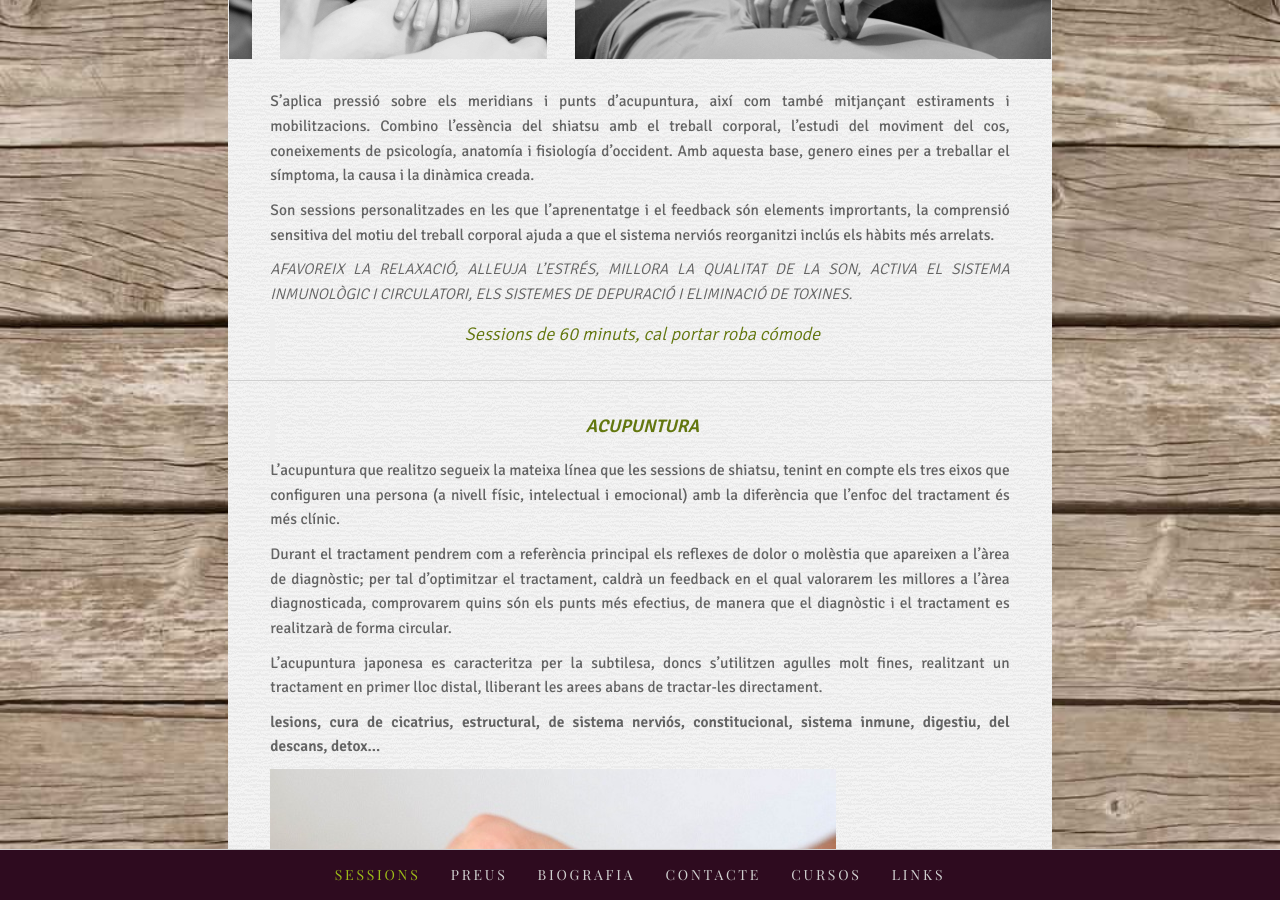
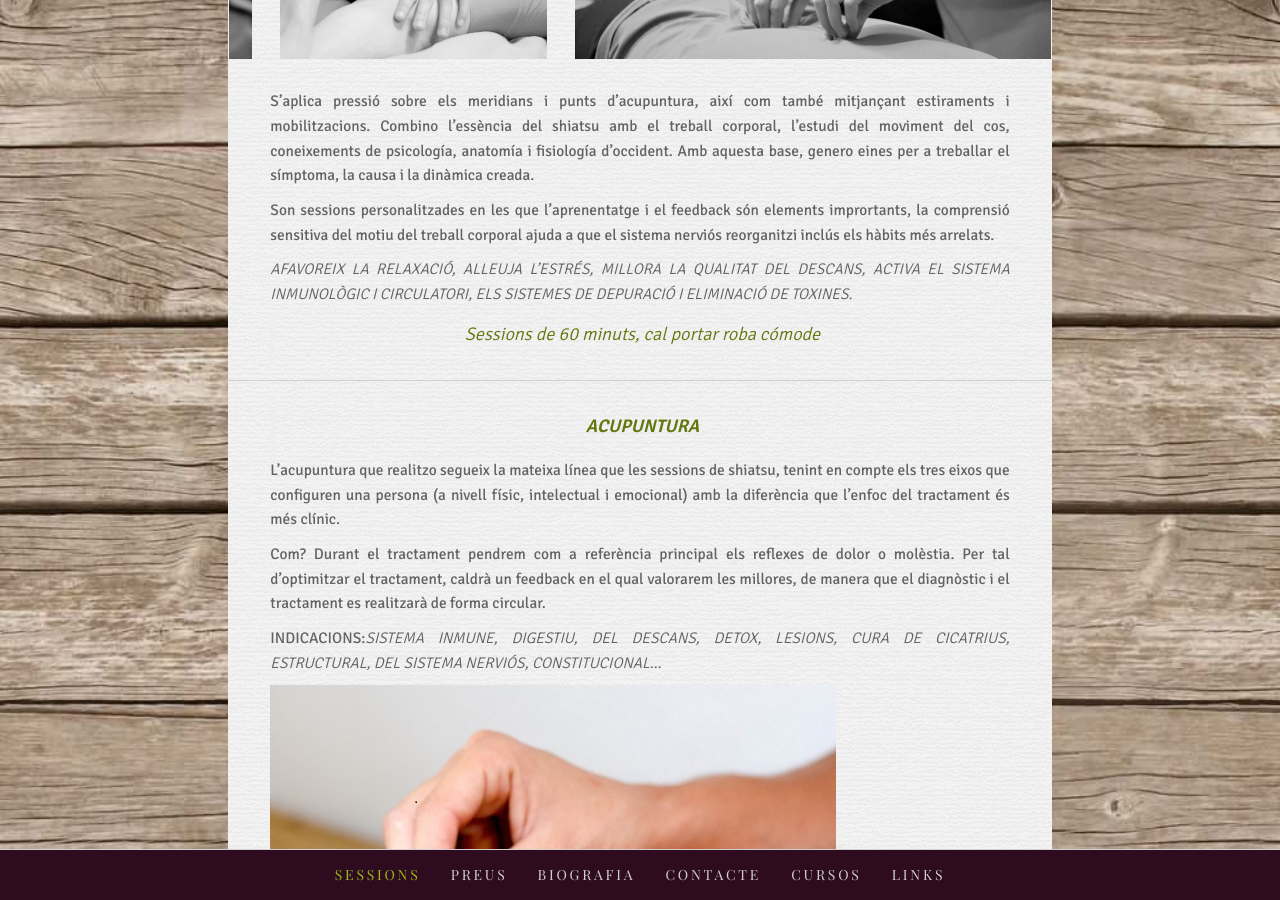
Before and after one commit to agustibr/shiatsu.nuriabelloc.com, a Jekyll site: the page built from cat/1-sessions.md, in a window 1280 px wide and 900 px high, scrolled down 722 px. Built offline with Jekyll 4.4.1, drawn with Linux system fonts in a browser that asks for light colours; some web fonts are replaced.

Commit message:
RESUM TEXT ACU

```diff
--- a/cat/1-sessions.md
+++ b/cat/1-sessions.md
@@ -40,7 +40,7 @@
 
 Son sessions personalitzades en les que l’aprenentatge i el feedback són elements imprortants, la comprensió sensitiva del motiu del treball corporal ajuda a que el sistema nerviós reorganitzi inclús els hàbits més arrelats.
 
-_AFAVOREIX LA RELAXACIÓ, ALLEUJA L’ESTRÉS, MILLORA LA QUALITAT DE LA SON,  ACTIVA EL SISTEMA INMUNOLÒGIC I CIRCULATORI, ELS SISTEMES DE DEPURACIÓ I ELIMINACIÓ DE TOXINES._
+_AFAVOREIX LA RELAXACIÓ, ALLEUJA L’ESTRÉS, MILLORA LA QUALITAT DEL DESCANS, ACTIVA EL SISTEMA INMUNOLÒGIC I CIRCULATORI, ELS SISTEMES DE DEPURACIÓ I ELIMINACIÓ DE TOXINES._
 
 > _Sessions de 60 minuts, cal portar roba cómode_
 
@@ -51,11 +51,10 @@
 
 L'acupuntura que realitzo segueix la mateixa línea que les sessions de shiatsu, tenint en compte els tres eixos que configuren una persona (a nivell físic, intelectual i emocional) amb la diferència que l'enfoc del tractament és més clínic.
 
-Durant el tractament pendrem com a referència principal els reflexes de dolor o molèstia que apareixen a l'àrea de diagnòstic; per tal d'optimitzar el tractament, caldrà un feedback en el qual valorarem les millores a l'àrea diagnosticada, comprovarem quins són els punts més efectius, de manera que el diagnòstic i el tractament es realitzarà de forma circular.
+Com?
+Durant el tractament pendrem com a referència principal els reflexes de dolor o molèstia. Per tal d’optimitzar el tractament, caldrà un feedback en el qual valorarem les millores, de manera que el diagnòstic i el tractament es realitzarà de forma circular.
 
-L'acupuntura japonesa es caracteritza per la subtilesa, doncs s'utilitzen agulles molt fines, realitzant un tractament en primer lloc distal, lliberant les arees abans de tractar-les directament.
-
-**lesions, cura de cicatrius, estructural, de sistema nerviós, constitucional, sistema inmune, digestiu, del descans, detox...**
+INDICACIONS:_SISTEMA INMUNE, DIGESTIU, DEL DESCANS, DETOX, LESIONS, CURA DE CICATRIUS, ESTRUCTURAL, DEL SISTEMA NERVIÓS, CONSTITUCIONAL..._
 
 ![acu.jpg]({{site.baseurl}}/image/acu.jpg)
 
```
